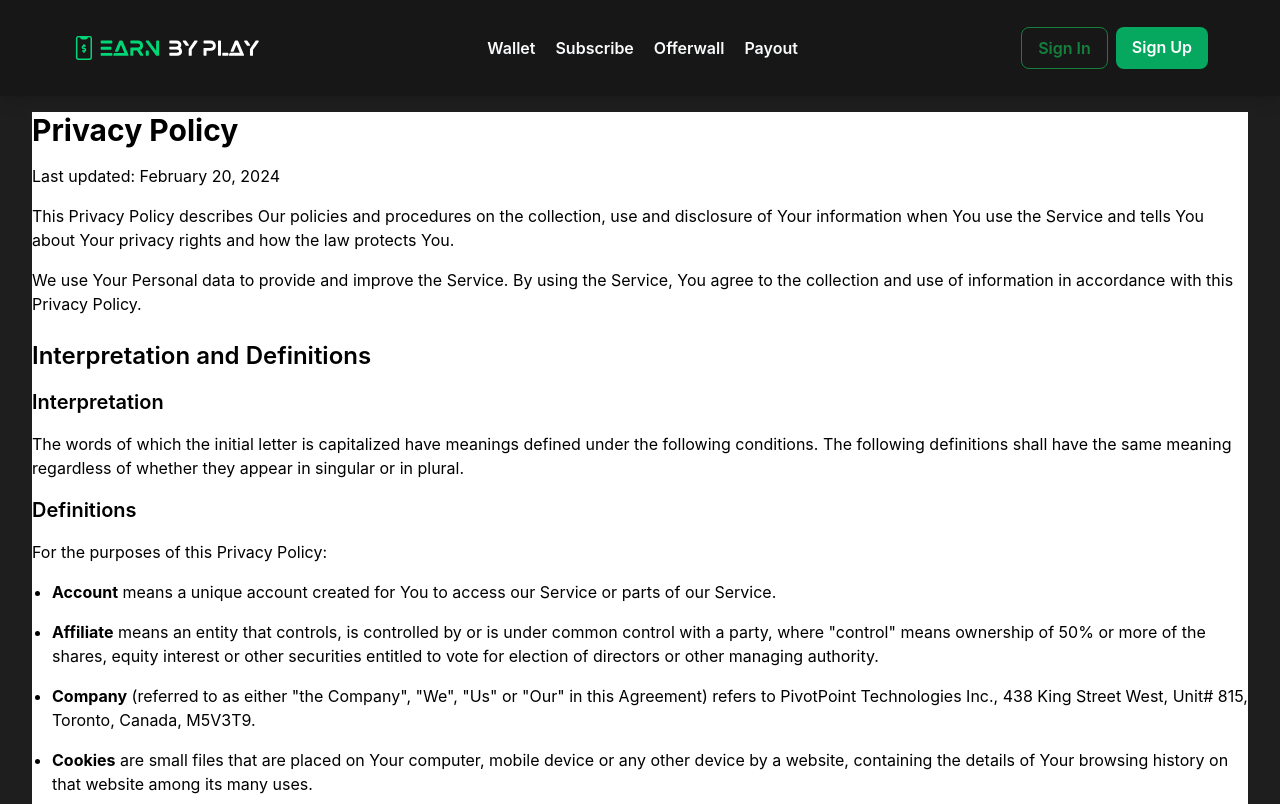
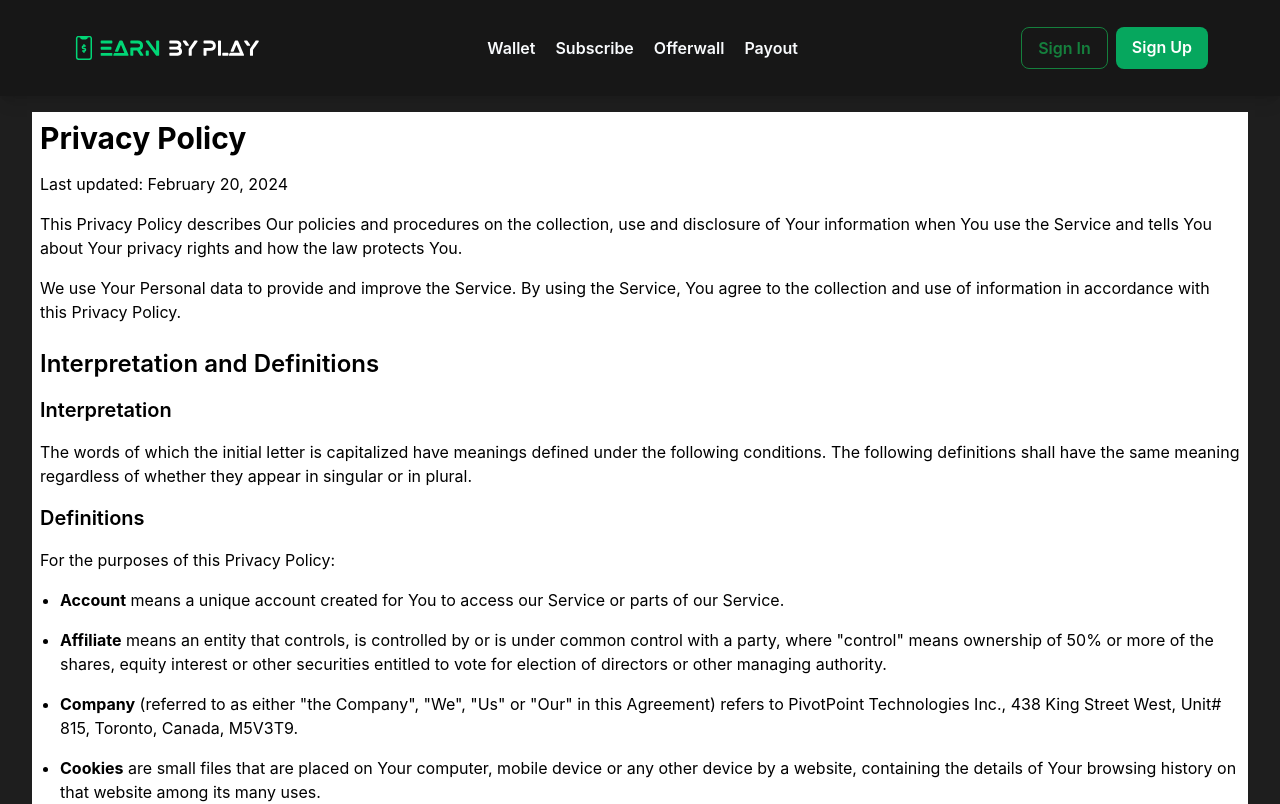
Before and after one commit to lsaffie/earnbyplay-frontend, a React (Create React App) app: page /privacy-policy in a window 1280 px wide. Shown: the top 804 px of the page. Built offline with nearby package versions, Linux system fonts and the light colour scheme; no server answers.

Commit message:
padding and left aligned

```diff
--- a/src/components/Privacy.js
+++ b/src/components/Privacy.js
@@ -2,7 +2,7 @@ import React from 'react';
 
 const Privacy = () => {
   return (
-    <div className="privacy bg-white">
+    <div className="privacy bg-white p-2 text-left">
 
 <h1 class="text-3xl font-bold">Privacy Policy</h1>
 <p class="mt-4">Last updated: February 20, 2024</p>
```
